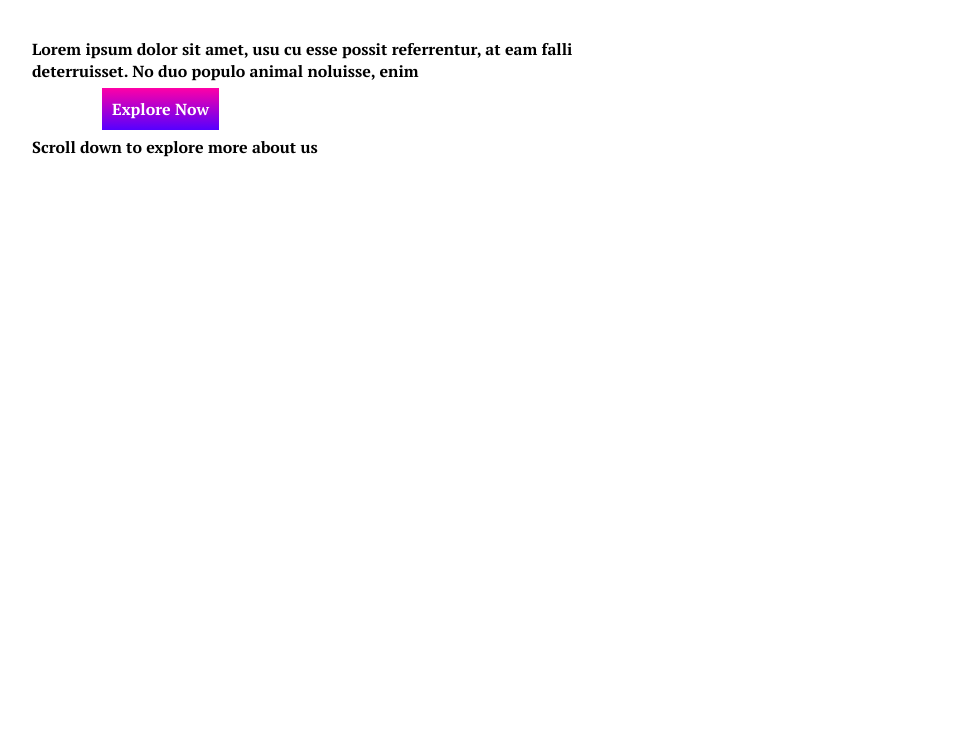
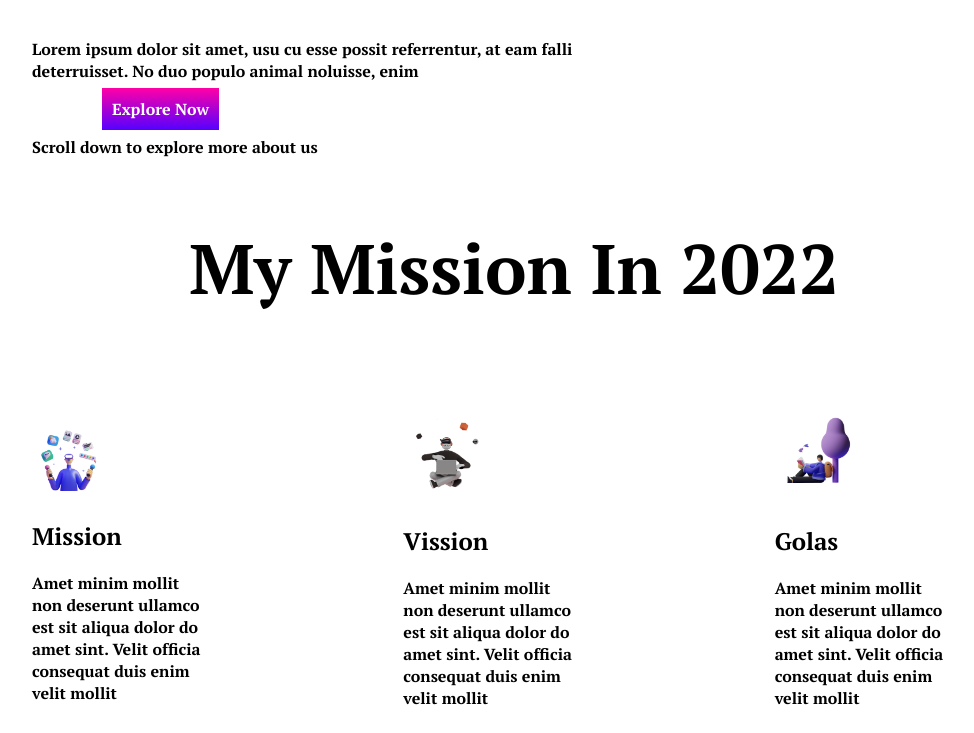
Before and after one commit to rhratul7/Mission, a plain HTML site: page index.html in a window 1280 px wide. Shown: the part 515-1248 px from the top of the page, without its empty margins (126-1100 px from the left). Before the commit the page ends 800 px from the top, so only its background shows below. Drawn offline with Linux system fonts and the light colour scheme; a web font is replaced by a local one.

Commit message:
mission2

```diff
--- a/index.html
+++ b/index.html
@@ -36,7 +36,36 @@
             <img src="person-5.png" alt="">
         </div>
     </section>
-    <section>
+    <h1 id="m123">My Mission In 2022</h1>
+    <section class="section1">
+
+
+        <div class="div2">
+            <img src="illustrator-1.png" alt="">
+            <h2>Mission</h2>
+            <p>Amet minim mollit non deserunt
+                ullamco est sit aliqua dolor do amet
+                sint. Velit officia consequat duis enim
+                velit mollit</p>
+
+        </div>
+        <div class="div2">
+            <img src="illustrator-2.png" alt="">
+            <h2>Vission</h2>
+            <p>Amet minim mollit non deserunt
+                ullamco est sit aliqua dolor do amet
+                sint. Velit officia consequat duis enim
+                velit mollit</p>
+        </div>
+        <div class="div2">
+            <img src="illustrator-3.png" alt="">
+            <h2>Golas</h2>
+            <p>Amet minim mollit non deserunt
+                ullamco est sit aliqua dolor do amet
+                sint. Velit officia consequat duis enim
+                velit mollit</p>
+        </div>
+
 
     </section>
 
--- a/style.css
+++ b/style.css
@@ -31,9 +31,18 @@ h1 {
 
 }
 
+.div2 {
+    padding-right: 200px;
+}
+
 .div1 img {
     width: 75%;
     height: 70%;
+
+}
+
+.div2 img {
+    width: 50%;
 
 }
 
@@ -51,3 +60,8 @@ body {
     padding: 10px;
     text-decoration: none;
 }
+
+#m123 {
+    text-align: center;
+
+}
```
Also changed, not shown: illustrator-1.png (added), illustrator-2.png (added), illustrator-3.png (added).
